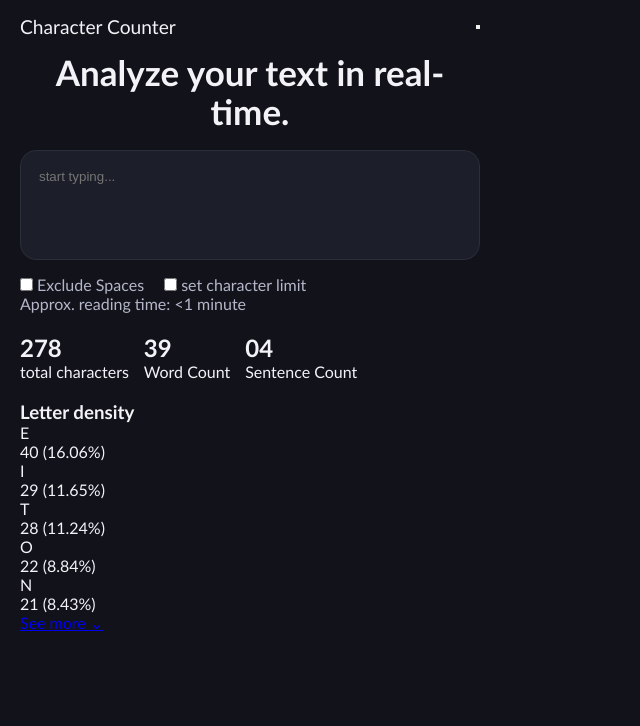
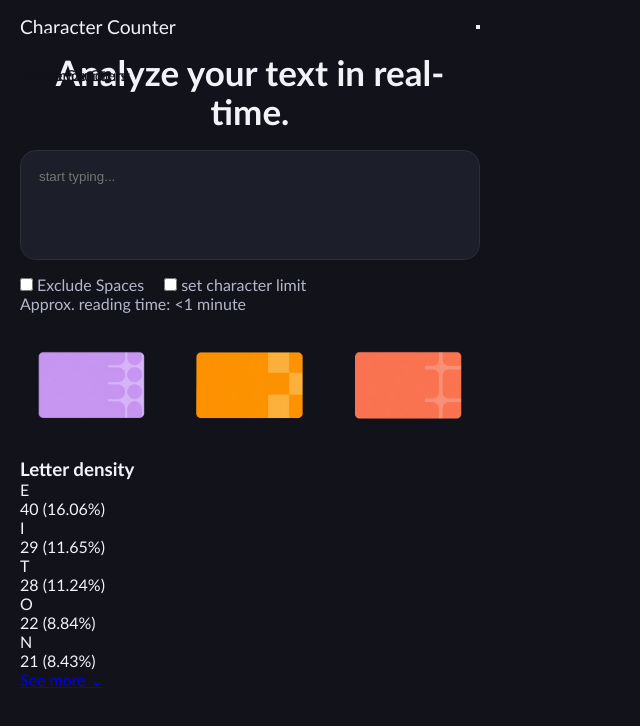
Before and after one commit to Manoni-Luciano/proyecto-maquetado, a plain HTML site: page index.html in a window 1280 px wide. Shown: the whole page, without its empty margins (0-640 px from the left). Drawn offline with Linux system fonts and the light colour scheme.

Commit message:
add: card img

```diff
--- a/index.html
+++ b/index.html
@@ -62,19 +62,33 @@
 
             <section class="stats">
 
-                <article class="purple">
+                <article class="card">
+                    <img src="/assets/purple.png" alt="card purple">
+
+                    <div class="card-info">
                         <h2>278</h2>
                         <p>total characters</p>
+                    </div>
                 </article>
 
-                <article class="orange">
+                <article class="card">
+                    <img src="/assets/orange.png" alt="card orange">
+
+                    <div class="card-info">
                         <h2>39</h2>
                         <p>Word Count</p>
-                </article class>
+                    </div>
 
-                <article class="coral">
+                </article>
+
+                <article class="card">
+                    <img src="/assets/coral.png" alt="card coral">
+
+                    <div class="card-info">
                         <h2>04</h2>
                         <p>Sentence Count</p>
+                    </div>
+
                 </article>
 
             </section>
--- a/style.css
+++ b/style.css
@@ -105,3 +105,41 @@ textarea{
     gap: 15px;
     margin: 20px 0;
 }
+
+.card{
+    flex: 1 ;
+    padding: 18px;
+    border-radius: 15px;
+    transition: ;
+}
+
+.card :hover{
+    transform: translatey(-3px);
+    transition: .3s;
+}
+
+.card img{
+    width: 100%;
+    height: 100%;
+    object-fit: cover;
+    display: block;
+    border-bottom: 10px;
+}
+
+.card-info{
+    position: absolute;
+    top: 25px;
+    left: 25px;
+}
+
+.card-info h2{
+    font-size: 30px ;
+    font-weight: 700;
+    color: var(--bg);
+    margin-bottom: 5px;
+}
+.card-info p{
+    color: var(--bg);
+    font-size: 15px;
+    font-weight: 500;
+}
```
Lines whose indentation alone changed are shown as unchanged.
